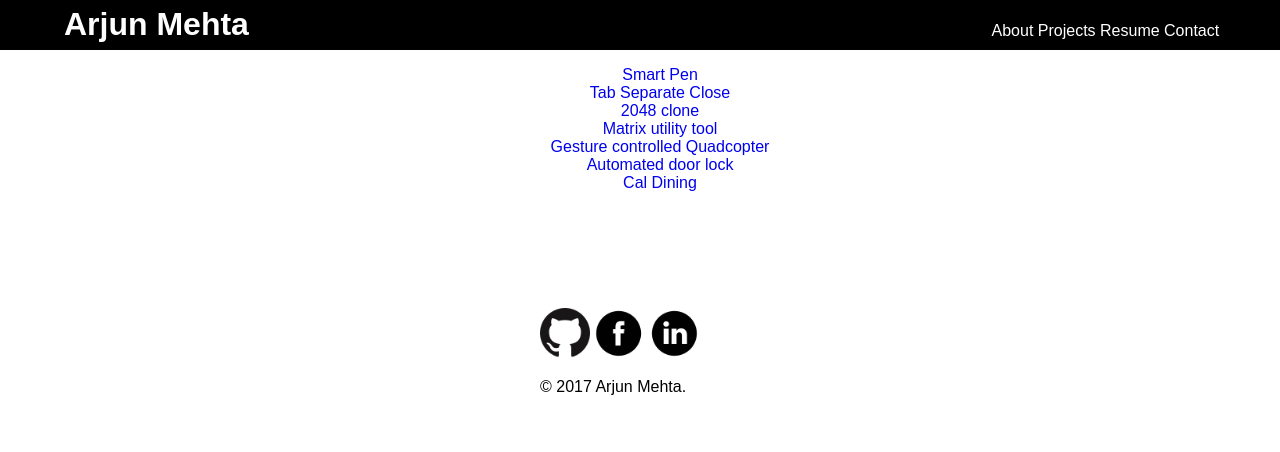
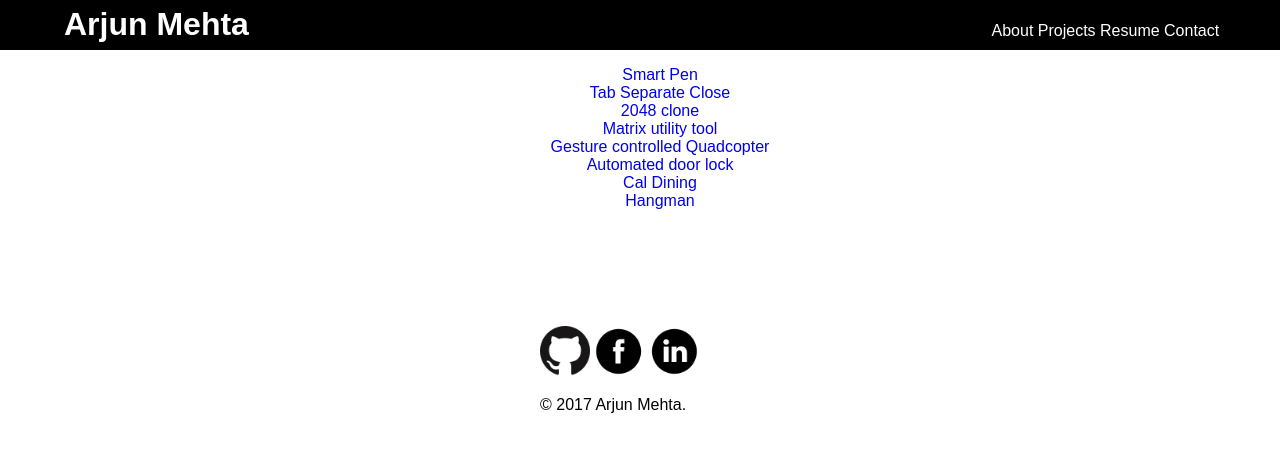
Before and after one commit to arjunmehta94/arjunmehta94.github.io, a Jekyll site: the page built from projects.html, in a window 1280 px wide. Shown: the top 452 px of the page. Built offline with Jekyll 4.4.1, drawn with Linux system fonts in a browser that asks for light colours; Markdown is read by kramdown in place of the engine named in the settings.

Commit message:
include hangman project

```diff
--- a/projects.html
+++ b/projects.html
@@ -38,5 +38,10 @@ layout: default
         Cal Dining
       </a>
     </li>
+    <li>
+      <a href='/project/hangman'>
+        Hangman
+      </a>
+    </li>
   </ul>
 </div>
```
